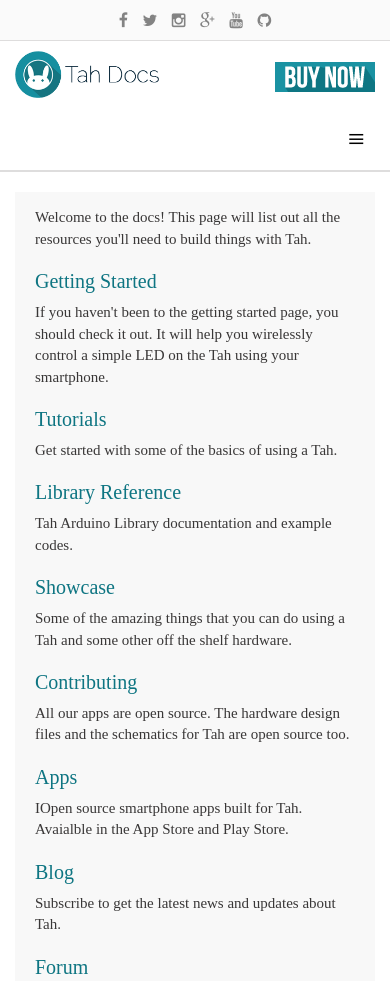
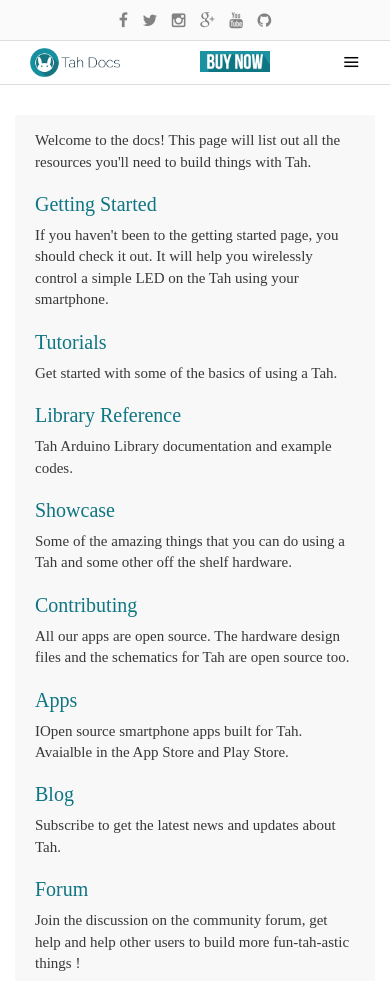
Before and after one commit to tah-io/tah-docs.github.io, a plain HTML site: page index.html in a window 390 px wide. Shown: the top 981 px of the page. Drawn offline with Linux system fonts and the light colour scheme; files whose address does not match are found by name; a web font is replaced by a local one.

Commit message:
Responsive menu fixed

```diff
--- a/css/blogpagecss.css
+++ b/css/blogpagecss.css
@@ -506,7 +506,8 @@
   .logo_inner_div > div {
     float: left;
     text-align: center;
-    width: 100%;
+    /*width: 100%;*/
+    border-bottom: 1px solid #dedddd;
   }
 
   .page_heading {
@@ -520,12 +521,14 @@
 
   .header-logo {
     float: left;
-    width: 40%;
+    width: 90px;
+    margin-top: -3px;
   }
 
   .cta-buy-now {
     float: right;
-    margin-top: 3%;
+    margin-top: 0%;
+    width: 70px;
   }
 
   /* Mobile Menu */
@@ -589,14 +592,14 @@
 
   #nav-trigger {
     text-align: right;
-    border-bottom: 1px solid #dedddd;
+    margin-top: -10px;
   }
 
   #nav-trigger span {
     color: black;
     cursor: pointer;
     display: inline-block;
-    padding: 10px 25px;
+    /*padding: 10px 25px;*/
     font-size: 30px;
     text-transform: uppercase;
   }
--- a/index.html
+++ b/index.html
@@ -43,10 +43,19 @@
     <div class="logo_div">
       <div class="logo_inner_div">
         <div class="col-lg-12 col-md-12 col-sm-12 col-xs-12">
+          <div class="col-lg-4 col-md-4 col-sm-4 col-xs-4">
             <img src="/img/header-tah-logo-for-doc-page.png" class="header-logo"/>
+          </div>
+          <div class="col-lg-8 col-md-8 col-sm-8 col-xs-5">
             <a href="https://www.crowdsupply.com/revealing-hour/tah-open-ble-arduino-board" target="_blank">
               <img src="/img/buy-now.png" class="cta-buy-now"/>
             </a>
+          </div>
+          <div id="smallNav" class="col-lg-0 col-md-0 col-sm-0 col-xs-3">
+            <div id="nav-trigger">
+              <span class="">&#8801;</span>
+            </div>
+          </div>
         </div>
       </div>
     </div>
@@ -66,10 +75,6 @@
       </div>
     </div>
 
-    <div id="smallNav" >
-      <div id="nav-trigger">
-        <span class="">&#8801;</span>
-      </div>
     <nav id="nav-mobile">
       <ul class="" style="display: none;">
         <li><a href="/index.html">Home</a></li>
@@ -83,7 +88,6 @@
         <li><a href="http://discuss.tah.io">Forum</a></li>
       </ul>
     </nav>
-    </div>
   </header>
 
   <div class="container containerdocs">
```
Lines whose indentation alone changed are shown as unchanged.
